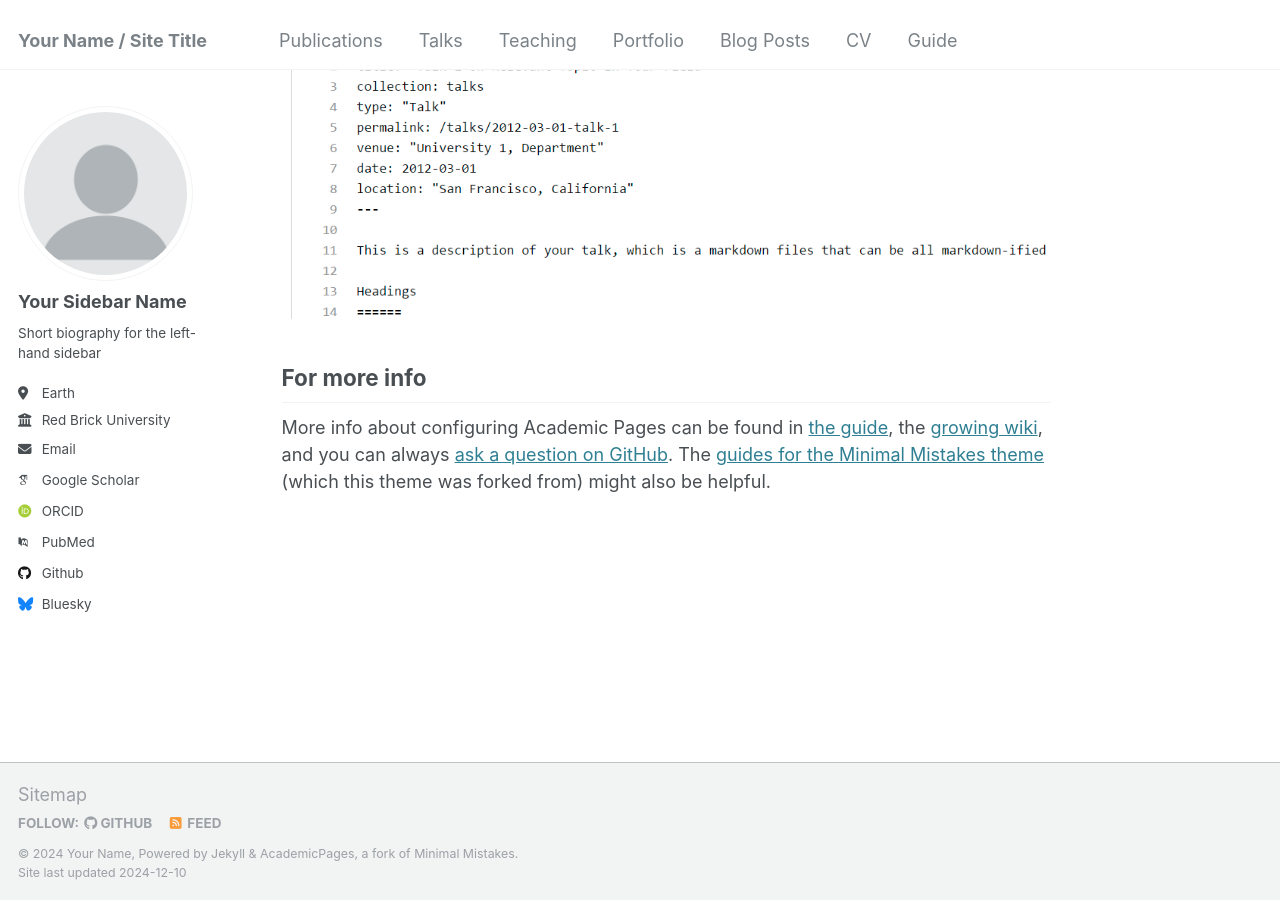
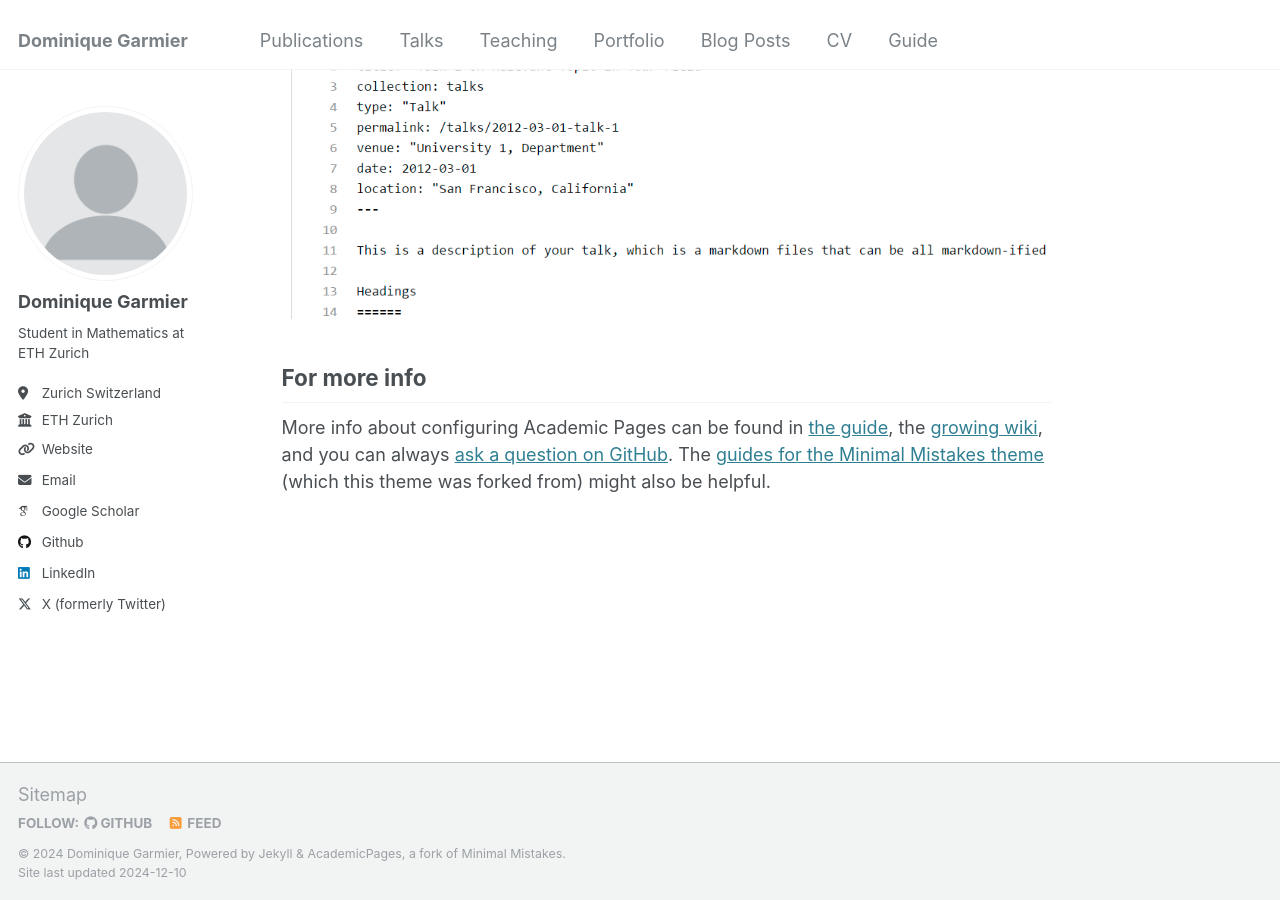
Before and after one commit to dominiquegarmier/dominiquegarmier.github.io, a Jekyll site: the page built from _pages/about.md, in a window 1280 px wide and 900 px high, scrolled down 2643 px. Built offline with Jekyll 4.4.1, drawn with Linux system fonts in a browser that asks for light colours; some web fonts are replaced.

```diff
--- a/_config.yml
+++ b/_config.yml
@@ -8,13 +8,13 @@
 
 # Basic Site Settings
 locale                   : "en-US"
-title                    : "Your Name / Site Title"
+title                    : "Dominique Garmier"
 title_separator          : "-"
-name                     : &name "Your Name"
-description              : &description "personal description"
-url                      : https://academicpages.github.io # the base hostname & protocol for your site e.g. "https://[your GitHub username].github.io"
+name                     : &name "Dominique Garmier"
+description              : &description "Student in Mathematics at ETH Zurich"
+url                      : https://dominiquegarmier.github.io # the base hostname & protocol for your site e.g. "https://[your GitHub username].github.io"
 baseurl                  : "" # the subpath of your site, e.g. "/blog"
-repository               : "academicpages/academicpages.github.io"
+repository               : "dominiquegarmier/dominiquegarmier.github.io"
 
 # Site Author - The following control what appear as part of the author content on the side bar.
 #               If a field is blank the icon and link will not appear, otherwise it will be shown.
@@ -22,21 +22,21 @@ repository               : "academicpages/academicpages.github.io"
 author:
   # Biographic information
   avatar           : "profile.png"
-  name             : "Your Sidebar Name"
+  name             : "Dominique Garmier"
   pronouns         : # example: "she/her"
-  bio              : "Short biography for the left-hand sidebar"
-  location         : "Earth"
-  employer         : "Red Brick University"
-  uri              : # URL
-  email            : "none@example.org"
+  bio              : "Student in Mathematics at ETH Zurich"
+  location         : "Zurich Switzerland"
+  employer         : "ETH Zurich"
+  uri              : "https://dominiquegarmier.github.io"
+  email            : "dgarmier@ethz.ch"
 
   # Academic websites
   arxiv            : # URL - Update with the correct link to your profile
-  googlescholar    : "https://scholar.google.com/citations?user=PS_CX0AAAAAJ"
+  googlescholar    : "https://scholar.google.com/citations?user=o8lbZboAAAAJ"
   impactstory      : # URL
-  orcid            : "http://orcid.org/yourorcidurl"
+  orcid            : # URL
   semantic         : # URL
-  pubmed           : "https://www.ncbi.nlm.nih.gov/pubmed/?term=john+snow"
+  pubmed           : # URL
   researchgate     : # URL
   scopus           : # URL
 
@@ -44,12 +44,12 @@ author:
   bitbucket        : # Username - Update with your username on the site
   codepen          : # Username
   dribbble         : # Username
-  github           : "academicpages"
+  github           : "dominiquegarmier"
   kaggle           : # Username
   stackoverflow    : # User number or user number and name (i.e., use "1" or "1/jeff-atwood")
 
   # Social media
-  bluesky          : "bsky.app" # Replace this with you Bluesky username
+  bluesky          : # Replace this with you Bluesky username
   facebook         : # Username
   flickr           : # Username
   foursquare       : # Username
@@ -58,7 +58,7 @@ author:
   keybase          : # Username
   instagram        : # Username
   lastfm           : # Username
-  linkedin         : # Username
+  linkedin         : "domnique-garmier"
   mastodon         : # URL
   medium           : # URL
   pinterest        : # Username
@@ -66,7 +66,7 @@ author:
   steam            : # Username
   telegram         : # URL
   tumblr           : # Username
-  twitter          : # Username for X / Twitter
+  twitter          : "dominiqugarmier"
   vine             : # Username
   weibo            : # Username
   wikipedia        : # Username
@@ -76,6 +76,8 @@ author:
 
 # Publication Category - The following the list of publication categories and their headings
 publication_category:
+  thesis:
+    title: 'Thesis'
   books:
     title: 'Books'
   manuscripts:
```
